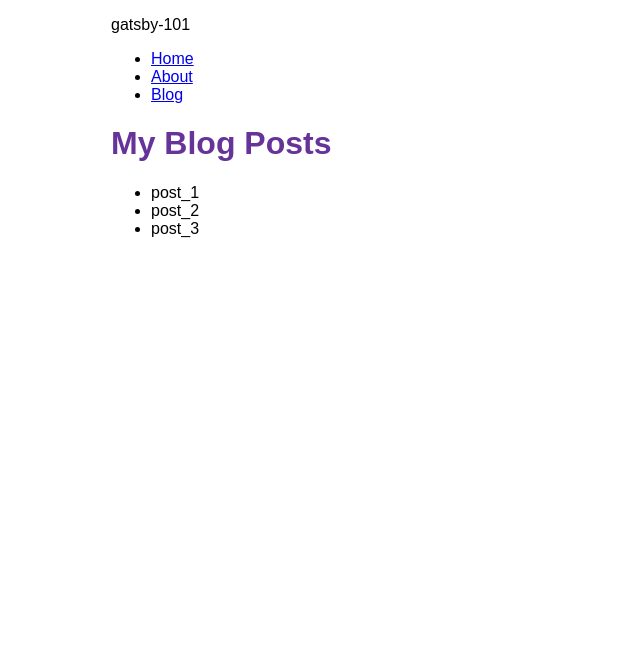
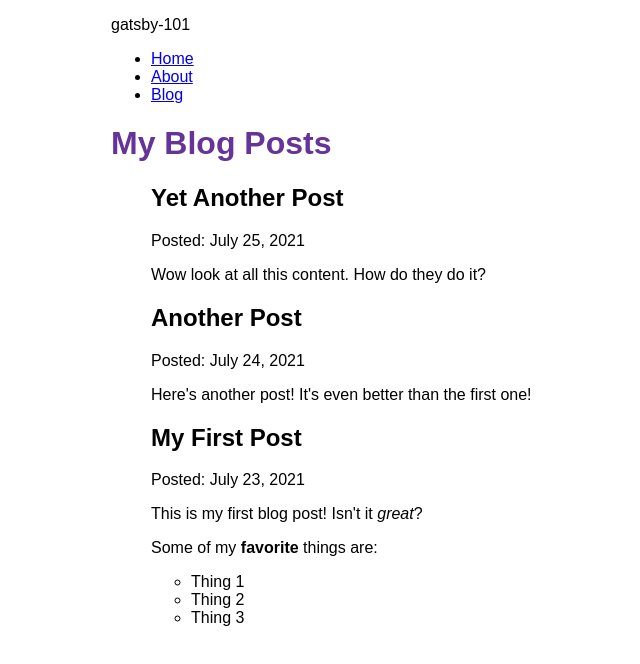
Before and after one commit to xe6/gatsby-101, a Gatsby site: page /blog in a window 1280 px wide. Shown: the whole page, without its empty margins (279-919 px from the left). Built offline with nearby package versions, Linux system fonts and the light colour scheme; Gatsby itself is replaced by a stand-in of ours.

Commit message:
render mdx blog posts

```diff
--- a/blog/post_1.mdx
+++ b/blog/post_1.mdx
@@ -1 +1,12 @@
-1231313
+---
+title: "My First Post"
+date: "2021-07-23"
+---
+
+This is my first blog post! Isn't it *great*?
+
+Some of my **favorite** things are:
+
+* Thing 1
+* Thing 2
+* Thing 3
--- a/blog/post_2.mdx
+++ b/blog/post_2.mdx
@@ -0,0 +1,6 @@
+---
+title: "Another Post"
+date: "2021-07-24"
+---
+
+Here's another post! It's even better than the first one!
--- a/blog/post_3.mdx
+++ b/blog/post_3.mdx
@@ -0,0 +1,6 @@
+---
+title: "Yet Another Post"
+date: "2021-07-25"
+---
+
+Wow look at all this content. How do they do it?
--- a/src/pages/blog.js
+++ b/src/pages/blog.js
@@ -1,27 +1,36 @@
 import * as React from "react";
 import { graphql } from "gatsby";
+import { MDXRenderer } from 'gatsby-plugin-mdx'
 import Layout from "../components/layout";
 
 const BlogPage = ({ data }) => {
     return (
         <Layout pageTitle="My Blog Posts">
             <ul>
-                {data.allFile.nodes
-                    .filter((n) => n.extension === "mdx")
-                    .map((n) => (
-                        <li key={n.name}>{n.name}</li>
-                    ))}
+                {data.allMdx.nodes.map((node) => (
+                    <article key={node.id}>
+                        <h2>{node.frontmatter.title}</h2>
+                        <p>Posted: {node.frontmatter.date}</p>
+                        <MDXRenderer>
+                            {node.body}
+                        </MDXRenderer>
+                    </article>
+                ))}
             </ul>
         </Layout>
     );
 };
 
 export const query = graphql`
-    query {
-        allFile {
+    {
+        allMdx(sort: { fields: frontmatter___date, order: DESC }) {
             nodes {
-                name
-                extension
+                frontmatter {
+                    date(formatString: "MMMM D, YYYY")
+                    title
+                }
+                id
+                body
             }
         }
     }
```
